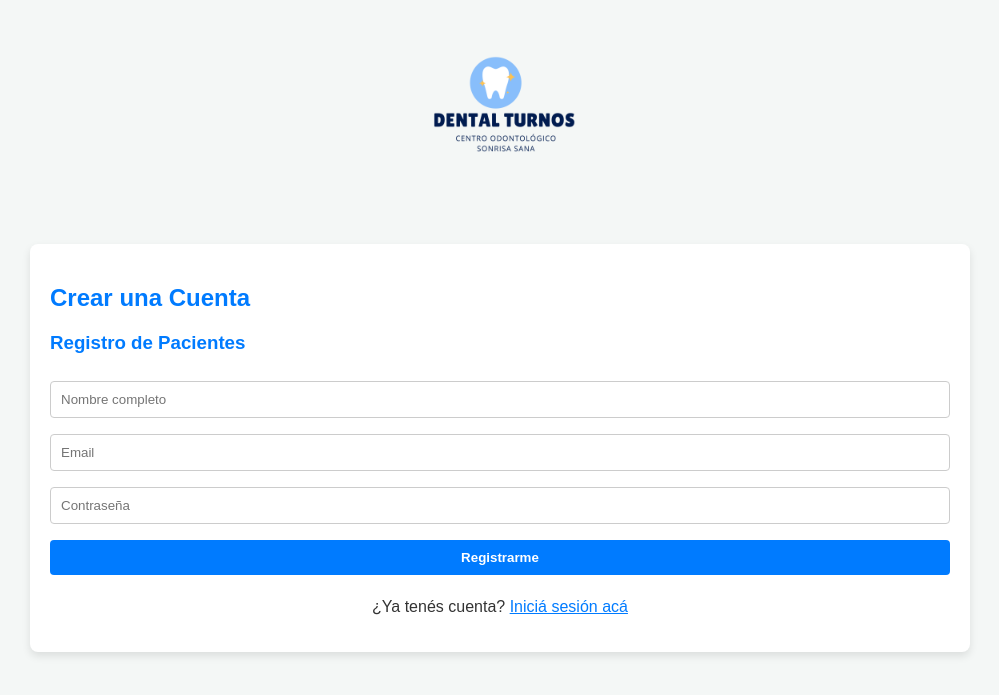
After one commit to Afra19-commits/pp2_dental_turnos, a Node server app: page /registro in a window 1280 px wide. The commit adds this page. Shown: the top 695 px of the page, without its empty margins (140-1139 px from the left). Run offline with Node 20, Linux system fonts and the light colour scheme.

Commit message:
Feat: Registro y estados

```diff
--- a/app.js
+++ b/app.js
@@ -3,7 +3,7 @@ const express = require("express");
 const session = require("express-session");
 const bcrypt = require("bcryptjs");
 const { createClient } = require("@supabase/supabase-js");
-const path = require("path"); // <-- ESTA LÍNEA FALTABA
+const path = require("path");
 
 const app = express();
 const supabase = createClient(
@@ -13,7 +13,7 @@ const supabase = createClient(
 
 // Configuraciones básicas
 app.set("view engine", "ejs");
-app.set("views", path.join(__dirname, "views")); // <-- ESTA LÍNEA FALTABA
+app.set("views", path.join(__dirname, "views"));
 app.use(express.urlencoded({ extended: true }));
 app.use(express.static("public"));
 app.use(
@@ -57,6 +57,30 @@ app.post("/login", async (req, res) => {
   else res.redirect("/paciente");
 });
 
+// 3.1 Mostrar formulario de Registro
+app.get("/registro", (req, res) => res.render("registro", { error: null }));
+
+// 3.2 Procesar el Registro (Nuevo usuario paciente)
+app.post("/registro", async (req, res) => {
+  const { nombre, email, password } = req.body;
+
+  // Encriptar la contraseña
+  const salt = await bcrypt.genSalt(10);
+  const hashedPassword = await bcrypt.hash(password, salt);
+
+  // Insertar en Supabase con rol de paciente
+  const { error } = await supabase
+    .from("usuarios")
+    .insert([{ nombre, email, password: hashedPassword, rol: "paciente" }]);
+
+  if (error) {
+    return res.render("registro", { error: "El email ya está registrado" });
+  }
+
+  // Redirigir al login para que ingrese
+  res.redirect("/login");
+});
+
 // 4. Panel del Paciente (Cliente)
 app.get("/paciente", async (req, res) => {
   if (!req.session.user || req.session.user.rol !== "paciente")
@@ -75,8 +99,27 @@ app.get("/admin", async (req, res) => {
     return res.redirect("/login");
 
   // El admin ve todos los turnos del consultorio
-  const { data: turnos } = await supabase.from("turnos").select("*");
+  const { data: turnos } = await supabase
+    .from("turnos")
+    .select("*")
+    .order("fecha", { ascending: true });
   res.render("admin", { user: req.session.user, turnos: turnos || [] });
+});
+
+// 5.1 Cambiar el estado de un turno (Solo Admin)
+app.post("/cambiar-estado/:id", async (req, res) => {
+  if (!req.session.user || req.session.user.rol !== "admin")
+    return res.redirect("/login");
+
+  const turnoId = req.params.id;
+  const { nuevo_estado } = req.body;
+
+  await supabase
+    .from("turnos")
+    .update({ estado: nuevo_estado })
+    .eq("id", turnoId);
+
+  res.redirect("/admin");
 });
 
 // 6. Reservar Turno (Solo Paciente)
--- a/public/css/style.css
+++ b/public/css/style.css
@@ -5,19 +5,22 @@ body {
   margin: 0;
   padding: 20px;
 }
+
 .container {
   background: white;
-  max-width: 600px;
+  max-width: 900px;
   margin: 0 auto;
   padding: 20px;
   border-radius: 8px;
   box-shadow: 0 4px 8px rgba(0, 0, 0, 0.1);
 }
+
 h1,
 h2,
 h3 {
   color: #007bff;
 }
+
 input,
 select,
 button {
@@ -27,7 +30,9 @@ button {
   box-sizing: border-box;
   border: 1px solid #ccc;
   border-radius: 4px;
+  font-family: inherit;
 }
+
 button {
   background-color: #007bff;
   color: white;
--- a/views/login.ejs
+++ b/views/login.ejs
@@ -5,6 +5,9 @@
     <link rel="stylesheet" href="/css/style.css">
 </head>
 <body>
+    <div style="text-align: center;">
+    <img src="/img/logo.png" alt="DentalTurnos Logo" style="width: 250px; margin-bottom: 20px;">
+</div>
     <div class="container">
         <h2>Consultorio Odontológico</h2>
         <h3>Iniciar Sesión</h3>
@@ -16,6 +19,9 @@
             <input type="password" name="password" placeholder="Contraseña" required>
             <button type="submit">Entrar</button>
         </form>
+                <p style="text-align: center; margin-top: 15px;">
+            ¿No tenés cuenta? <a href="/registro" style="color: #007bff;">Registrate acá</a>
+        </p>
     </div>
 </body>
 </html>
--- /dev/null
+++ b/views/registro.ejs
@@ -0,0 +1,28 @@
+<!DOCTYPE html>
+<html>
+<head>
+    <title>Registro - DentalTurnos</title>
+    <link rel="stylesheet" href="/css/style.css">
+</head>
+<body>
+    <div style="text-align: center;">
+        <img src="/img/logo.png" alt="DentalTurnos Logo" style="width: 200px; margin-bottom: 20px;">
+    </div>
+    <div class="container">
+        <h2>Crear una Cuenta</h2>
+        <h3>Registro de Pacientes</h3>
+        <% if (typeof error !== 'undefined' && error) { %>
+            <p style="color:red;"><%= error %></p>
+        <% } %>
+        <form action="/registro" method="POST">
+            <input type="text" name="nombre" placeholder="Nombre completo" required>
+            <input type="email" name="email" placeholder="Email" required>
+            <input type="password" name="password" placeholder="Contraseña" required>
+            <button type="submit">Registrarme</button>
+        </form>
+        <p style="text-align: center; margin-top: 15px;">
+            ¿Ya tenés cuenta? <a href="/login" style="color: #007bff;">Iniciá sesión acá</a>
+        </p>
+    </div>
+</body>
+</html>
```
Also changed, not shown: other parts of public/css/style.css (+40 -1 lines), views/admin.ejs (+26 -3 lines), public/img/logo.png (added).
